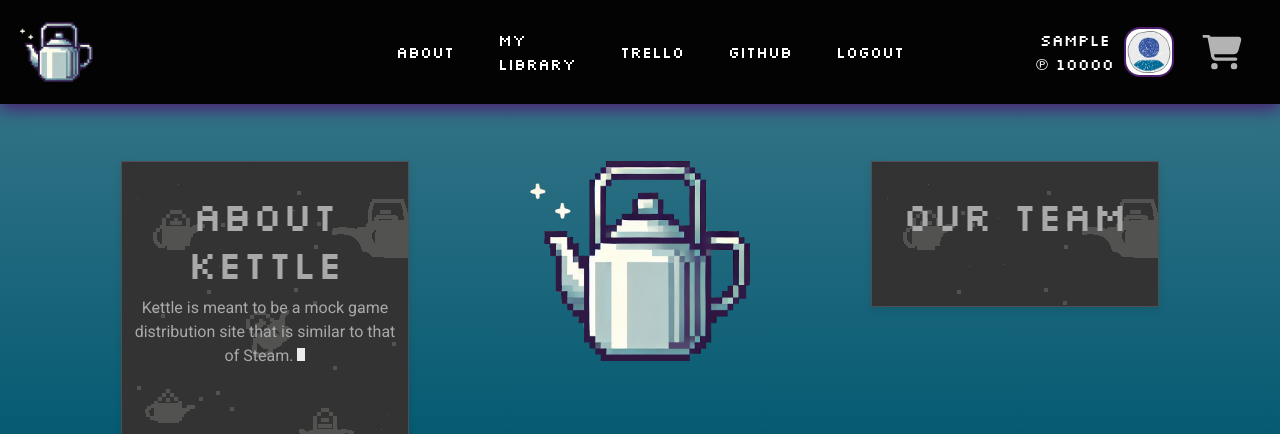
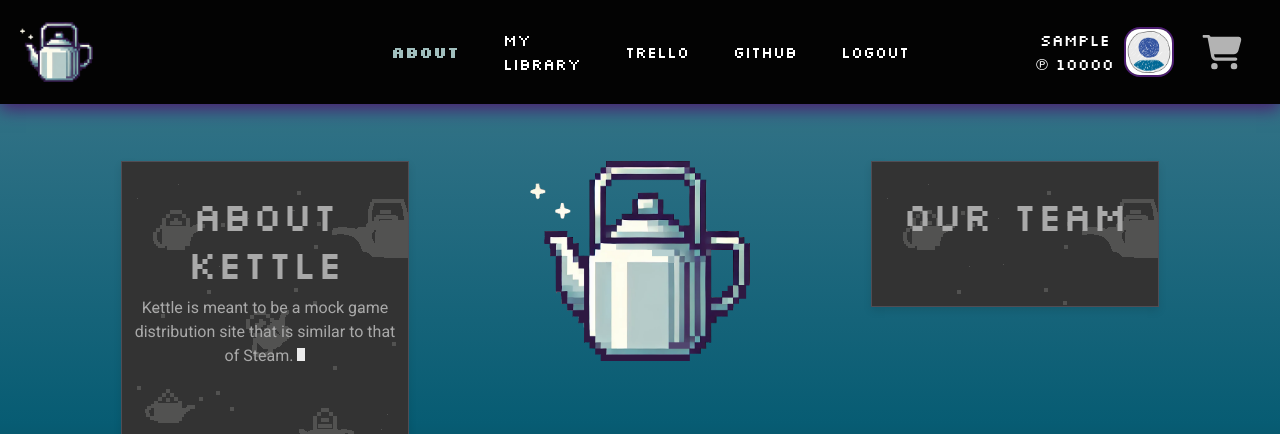
Before and after one commit to Icecreamy8229/kettle, a Flask app: page /about in a window 1280 px wide. Shown: the top 434 px of the page. Run offline with Flask 3, Linux system fonts and the light colour scheme; the visitor is signed in with stand-in values (Sample User, id 1); parts of the project's set-up code (start-up, migrations or seed data) failed here and were passed over; some libraries are stand-ins or nearby versions.

Commit message:
Active link styling fix
Added the color change to the link depending on what page you're on to the logged in navbar.

```diff
--- a/templates/navbar.html
+++ b/templates/navbar.html
@@ -16,8 +16,10 @@
 
         <!-- Links for nav bar -->
         <div class="links collapsible">
-            <a href="{{ url_for('routes.about_route') }}">About</a>
-            <a href="{{ url_for('routes.library_route') }}">My Library</a>
+            <a href="{{ url_for('routes.about_route') }}"
+           class="{% if request.path == url_for('routes.about_route') %}active-link{% endif %}">About</a>
+            <a href="{{ url_for('routes.library_route') }}"
+               class="{% if request.path == url_for('routes.library_route') %}active-link{% endif %}">My Library</a>
             <a href="https://trello.com/b/nLR6hiT7/kettle" target="_blank">Trello</a>
             <a href="https://github.com/Icecreamy8229/kettle" target="_blank">Github</a>
             <a href="{{ url_for('routes.logout_route') }}">Logout</a>
```
